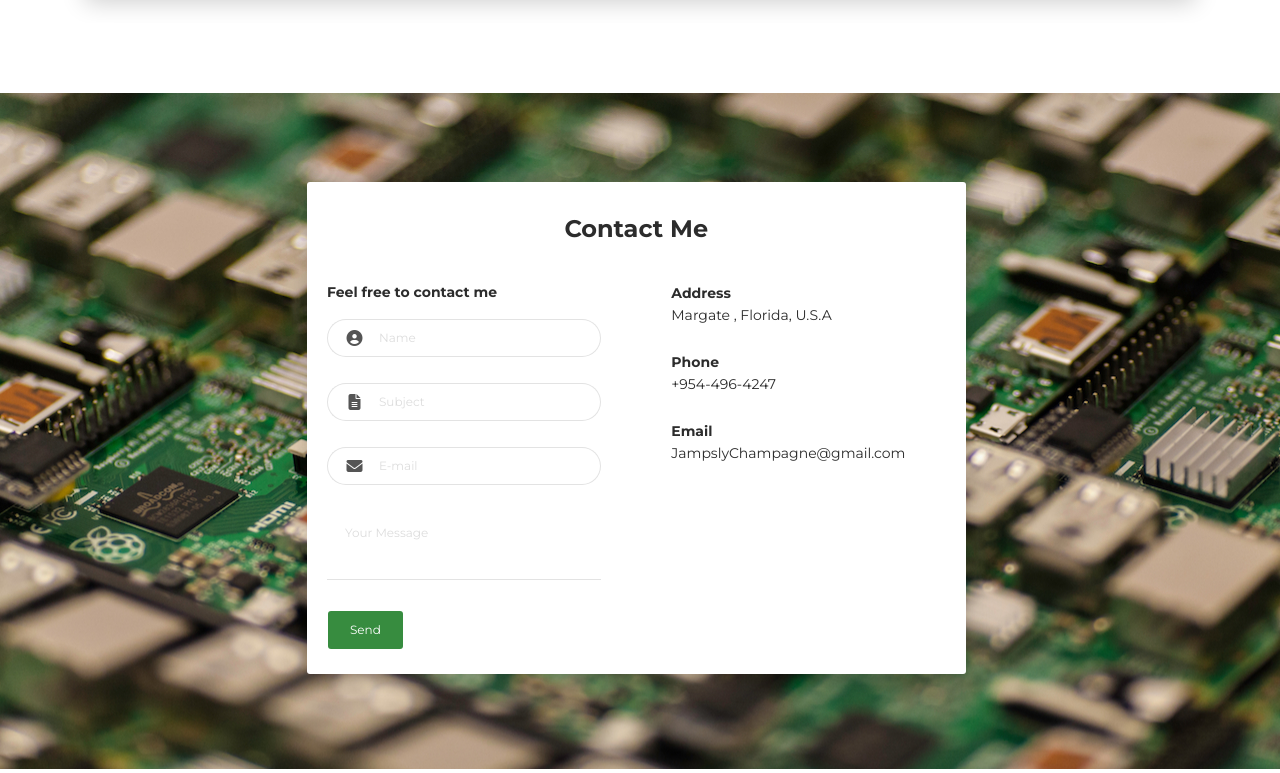
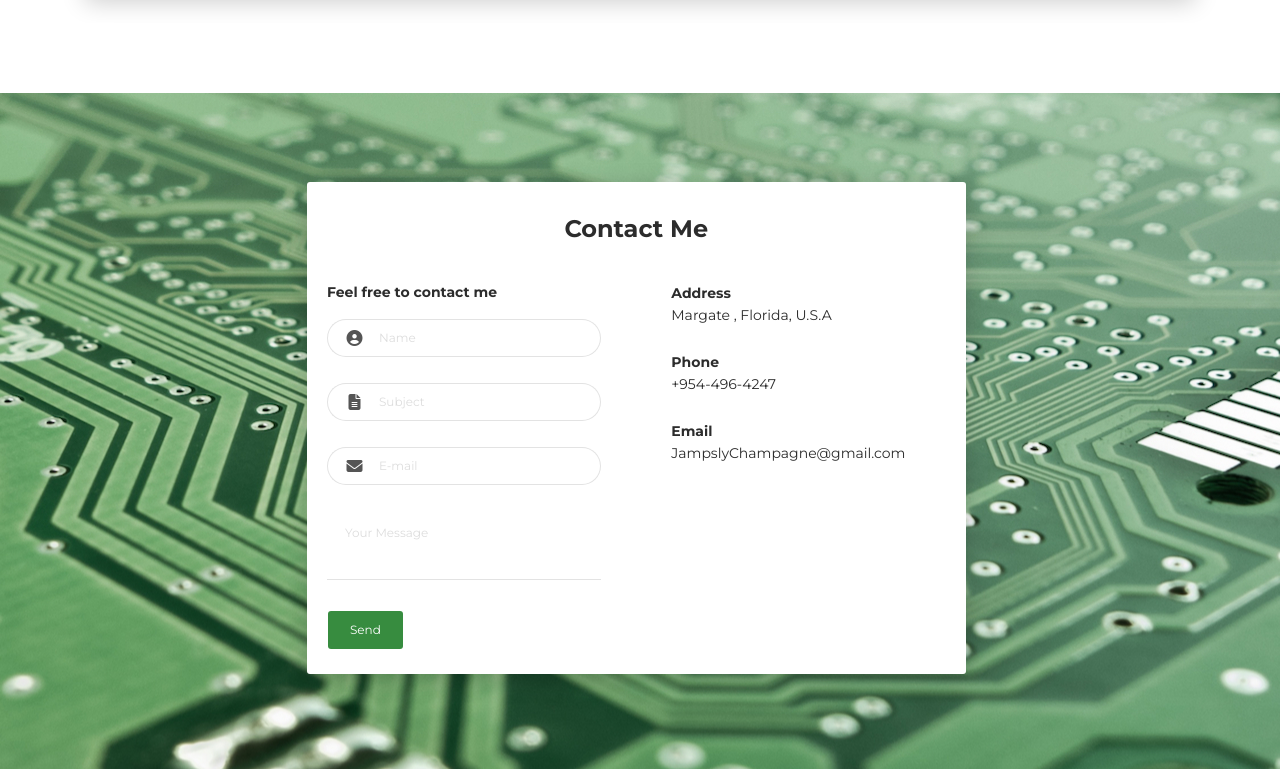
Before and after one commit to Popschampagne/Champ.github.io, a plain HTML site: page index.html in a window 1280 px wide. Shown: the part 2739-3512 px from the top of the page. Drawn offline with Linux system fonts and the light colour scheme.

Commit message:
Update index.html

```diff
--- a/index.html
+++ b/index.html
@@ -256,7 +256,7 @@
   </div>
 </div>
 <div class="section" id="contact">
-  <div class="cc-contact-information" style="background-image: url('images/back_2.jpg');">
+  <div class="cc-contact-information" style="background-image: url('images/back.jpg');">
     <div class="container">
       <div class="cc-contact">
         <div class="row">
```
